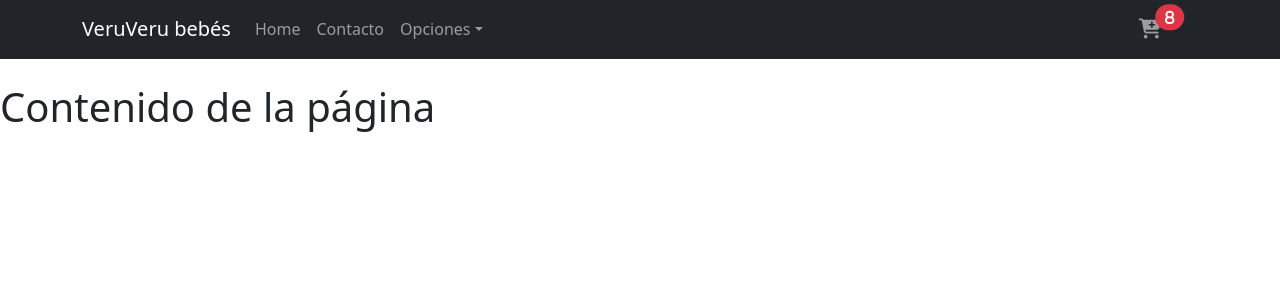
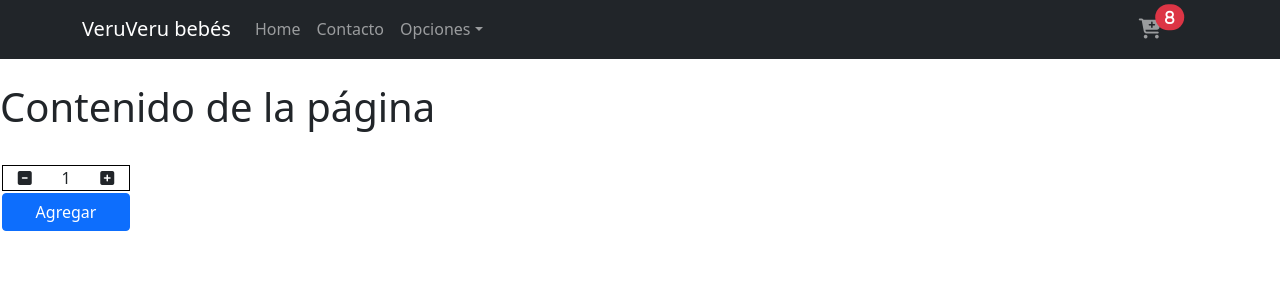
Before and after one commit to german-illesca/curso-react, a React (Create React App) app: page / in a window 1280 px wide. Shown: the top 300 px of the page. Built offline with nearby package versions, Linux system fonts and the light colour scheme.

Commit message:
trabajo practico clase 5

```diff
--- a/src/App.css
+++ b/src/App.css
@@ -40,3 +40,26 @@
         transform: rotate(360deg);
     }
 }
+
+.control-producto {
+    display: flex;
+    flex-direction: row;
+    justify-content: space-around;
+    width: 10%;
+    border: 1px black solid;
+    align-items: center;
+    margin: 2px;
+}
+
+.boton-producto-div {
+    display: flex;
+    flex-direction: row;
+    justify-content: space-around;
+    width: 10%;
+    align-items: center;
+    margin: 2px;
+}
+
+.boton-producto {
+    width: 100%;
+}
--- a/src/App.js
+++ b/src/App.js
@@ -1,15 +1,23 @@
 import './App.css';
 import '../node_modules/bootstrap/dist/css/bootstrap.min.css';
 import NavBar from './components/NavBar';
+import ItemCount from './components/ItemCount';
 
 function App() {
+    const showAddItems = (items) =>{
+        alert(`Usted ha seleccionado ${items} ítems`);
+    };
+
     return (
         <>
             <NavBar />
             <br></br>
             <h1> Contenido de la página </h1>
+            <br></br>
+            <ItemCount stock="5" inicial="1" onAdd={showAddItems}/>
         </>
     );
 }
 
+
 export default App;
--- /dev/null
+++ b/src/components/ItemCount.js
@@ -0,0 +1,35 @@
+import { useEffect, useState } from "react";
+
+const ItemCount = ({ stock, inicial, onAdd }) => {
+    const [items, SetItems] = useState(Number(inicial));
+    const resto = () => {
+        if ( items > inicial ){
+            SetItems( items - 1 );
+        }
+    };
+    const sumo = () => {
+        if ( items < stock ){
+            SetItems( items + 1 );
+        }
+    };
+    useEffect( () => {}, [items]);
+
+    return (
+        <>
+            <div className="control-producto">
+            <div onClick={resto}><i id="boton-menos" className="fas fa-minus-square fa-2"></i></div>
+            <div>{items}</div>
+            <div onClick={sumo}><i id="boton-mas" className="fas fa-plus-square fa-2"></i></div>
+            </div>
+            <div className="boton-producto-div">
+                {
+                    stock > 0 ?
+                    <button type="button" onClick={() => onAdd(items)} className="btn btn-primary boton-producto">Agregar</button>
+                    : <button type="button" disabled className="btn btn-primary boton-producto">Agregar</button>
+                }
+            </div>
+        </>
+    );
+};
+
+export default ItemCount;
```
